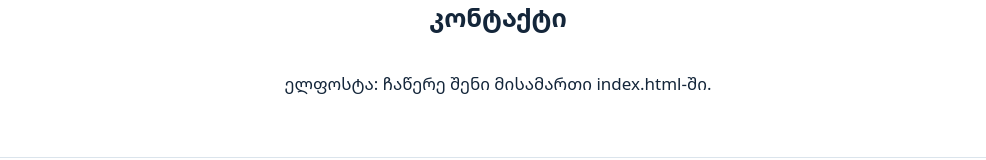
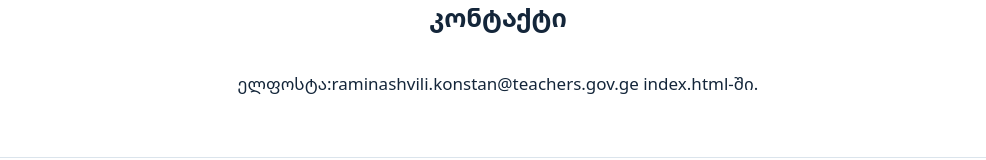
Before and after one commit to kote1122/kote, a plain HTML site: page index.html in a window 1280 px wide. Shown: the part 1367-1527 px from the top of the page, without its empty margins (142-1128 px from the left). Drawn offline with Linux system fonts and the light colour scheme.

Commit message:
Update email address in contact section

```diff
--- a/index.html
+++ b/index.html
@@ -31,7 +31,7 @@
 <section class="about" id="about"><div class="wrap"><h2 class="title">ჩემს შესახებ</h2>
 <p>აქ მოგიყვები შენს შესახებ: მათემატიკისა და კომპიუტერული ტექნოლოგიების მასწავლებელი </p></div></section>
 <section class="contact" id="contact"><div class="wrap"><h2 class="title">კონტაქტი</h2>
-<p>ელფოსტა: ჩაწერე შენი მისამართი index.html-ში.</p></div></section>
+<p>ელფოსტა:raminashvili.konstan@teachers.gov.ge index.html-ში.</p></div></section>
 </main>
 <footer><div class="wrap">© მასწავლებელი კოტე</div></footer>
 </body></html>
```
